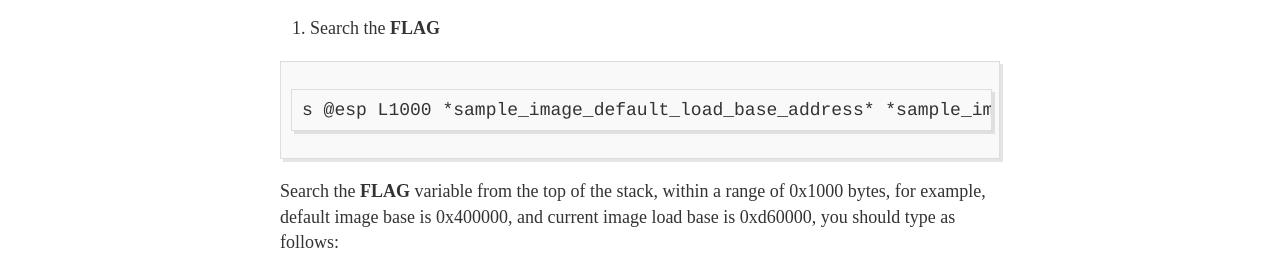
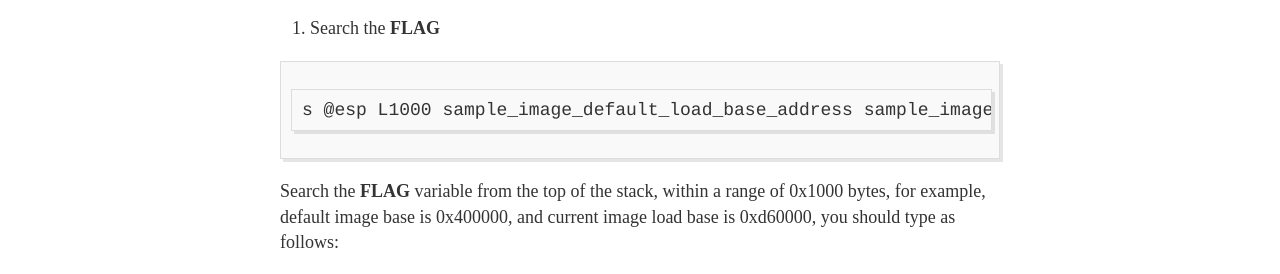
Before and after one commit to shellbombs/shellbombs.github.io, a Jekyll site: the page built from _posts/2019-1-31-bypass-anti-debug-and-anti-virtual-machine-of-VMP.md, in a window 1280 px wide. Shown: the part 921-1195 px from the top of the page. Built offline with Jekyll 4.4.1, drawn with Linux system fonts in a browser that asks for light colours.

Commit message:
remove unneeded * syntax

````diff
--- a/_posts/2019-1-31-bypass-anti-debug-and-anti-virtual-machine-of-VMP.md
+++ b/_posts/2019-1-31-bypass-anti-debug-and-anti-virtual-machine-of-VMP.md
@@ -28,7 +28,7 @@ Set a hardware breakpoint on the kernel32!LocalAlloc, then go.
 3. Search the **FLAG**
 
 ```
-s @esp L1000 *sample_image_default_load_base_address* *sample_image_current_load_base_address*
+s @esp L1000 sample_image_default_load_base_address sample_image_current_load_base_address
 ```
 
 Search the **FLAG** variable from the top of the stack, within a range of 0x1000 bytes, for example, default image base is 0x400000, and current image load base is 0xd60000, you should type as follows:
````
